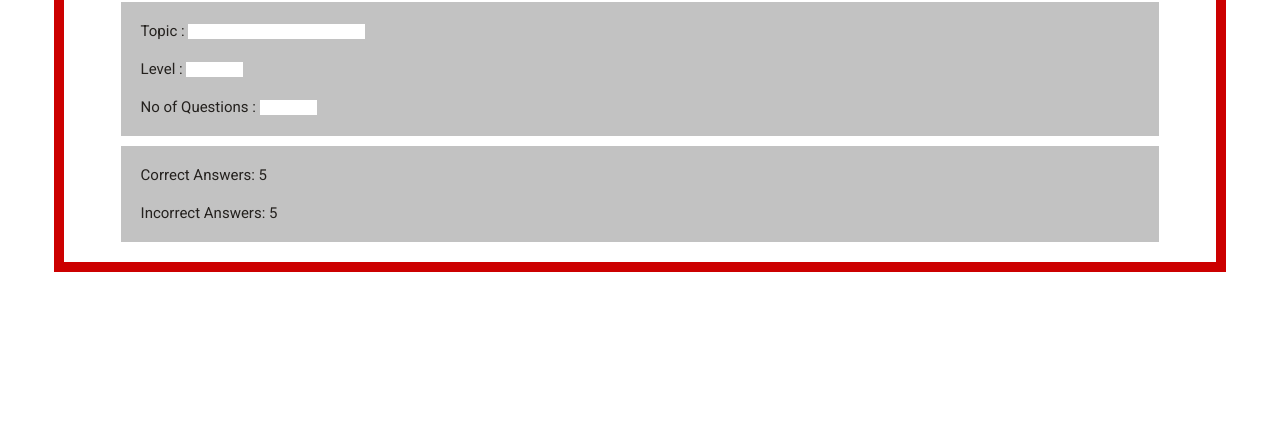
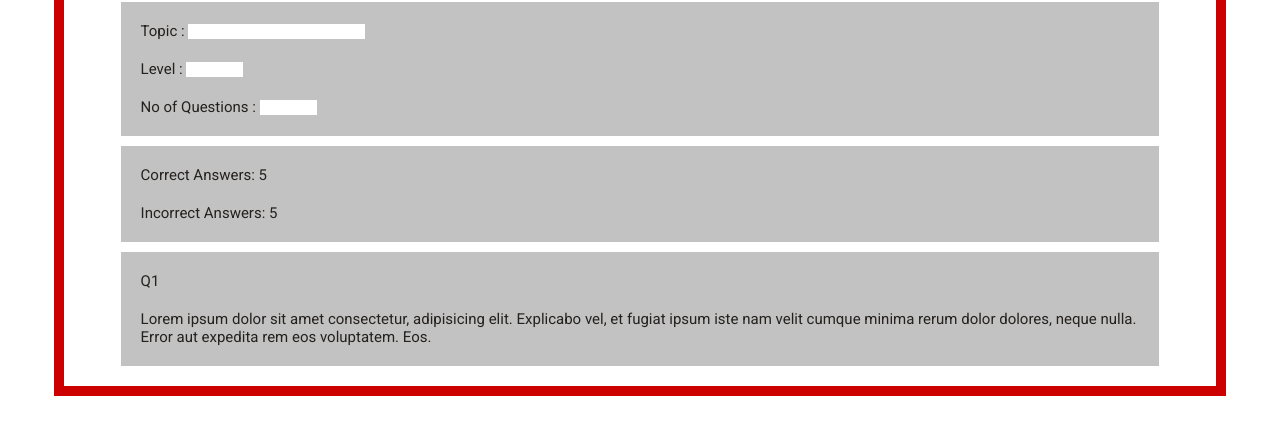
Before and after one commit to evelynfoy/fun-online-quiz-game, a plain HTML site: page index.html in a window 1280 px wide. Shown: the part 73-508 px from the top of the page. Drawn offline with Linux system fonts and the light colour scheme.

Commit message:
Add question area with styling

```diff
--- a/index.html
+++ b/index.html
@@ -52,6 +52,11 @@
                 </div>
             </section>
 
+             <!-- Question Area -->
+            <section class="area">
+                <div id="question-number">Q1</div>
+                <div id="question">Lorem ipsum dolor sit amet consectetur, adipisicing elit. Explicabo vel, et fugiat ipsum iste nam velit cumque minima rerum dolor dolores, neque nulla. Error aut expedita rem eos voluptatem. Eos.</div>
+            </section>
         </section>
     </main>
 
```
